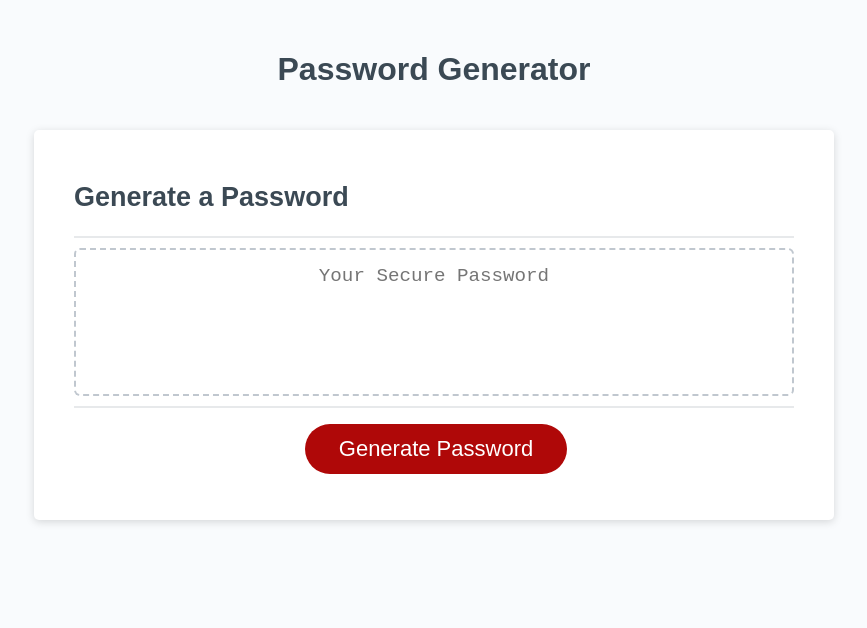
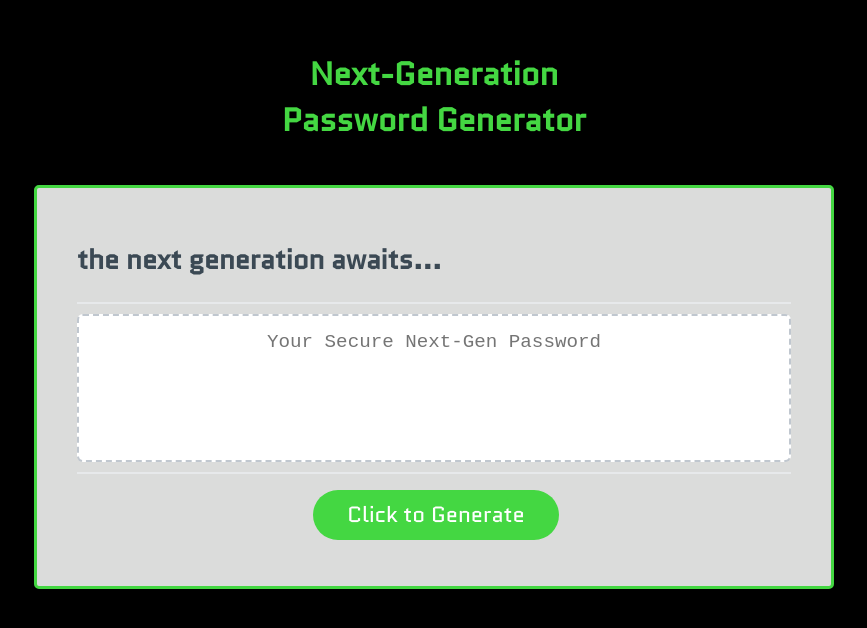
Before and after one commit to myfyrefly/next-generator, a plain HTML site: page index.html in a window 1280 px wide. Shown: the whole page, without its empty margins (206-1073 px from the left). Drawn offline with Linux system fonts and the light colour scheme.

Commit message:
changed style, font, and text content

```diff
--- a/index.html
+++ b/index.html
@@ -4,28 +4,29 @@
     <meta charset="UTF-8" />
     <meta name="viewport" content="width=device-width, initial-scale=1.0" />
     <meta http-equiv="X-UA-Compatible" content="ie=edge" />
-    <title>Password Generator</title>
-    <link rel="stylesheet" href="style.css" />
+    <title>Next-Gen Password</title>
+        <link href="https://fonts.googleapis.com/css?family=Quantico&display=swap" rel="stylesheet" />
+        <link rel="stylesheet" href="style.css" />
   </head>
   <body>
     <div class="wrapper">
       <header>
-        <h1>Password Generator</h1>
+        <h1>Next-Generation<br>Password Generator</h1>
       </header>
       <div class="card">
         <div class="card-header">
-          <h2>Generate a Password</h2>
+          <h2>the next generation awaits...</h2>
         </div>
         <div class="card-body">
           <textarea
             readonly
             id="password"
-            placeholder="Your Secure Password"
+            placeholder="Your Secure Next-Gen Password"
             aria-label="Generated Password"
           ></textarea>
         </div>
         <div class="card-footer">
-          <button id="generate" class="btn">Generate Password</button>
+          <button id="generate" class="btn">Click to Generate</button>
         </div>
       </div>
     </div>
--- a/style.css
+++ b/style.css
@@ -13,8 +13,8 @@ body,
 }
 
 body {
-  font-family: sans-serif;
-  background-color: #f9fbfd;
+  font-family: 'Quantico';
+  background-color: #000000;
 }
 
 .wrapper {
@@ -27,13 +27,14 @@ header {
   text-align: center;
   padding: 20px;
   padding-top: 0px;
-  color: hsl(206, 17%, 28%);
+  color: hsl(119, 65%, 55%);
 }
 
 .card {
-  background-color: hsl(0, 0%, 100%);
+  background-color: hsl(112, 2%, 86%);
+  border: 3px solid hsl(119, 65%, 55%);
   border-radius: 5px;
-  border-width: 1px;
+
   box-shadow: rgba(0, 0, 0, 0.15) 0px 2px 8px 0px;
   color: hsl(206, 17%, 28%);
   font-size: 18px;
@@ -74,7 +75,7 @@ header {
 
 .btn {
   border: none;
-  background-color: hsl(360, 91%, 36%);
+  background-color: hsl(119, 65%, 55%);
   border-radius: 25px;
   box-shadow: rgba(0, 0, 0, 0.1) 0px 1px 6px 0px rgba(0, 0, 0, 0.2) 0px 1px 1px
     0px;
@@ -86,6 +87,7 @@ header {
   padding: 14px 34px;
   text-align: center;
   cursor: pointer;
+  font-family: 'Quantico';
 }
 
 button[disabled] {
```
